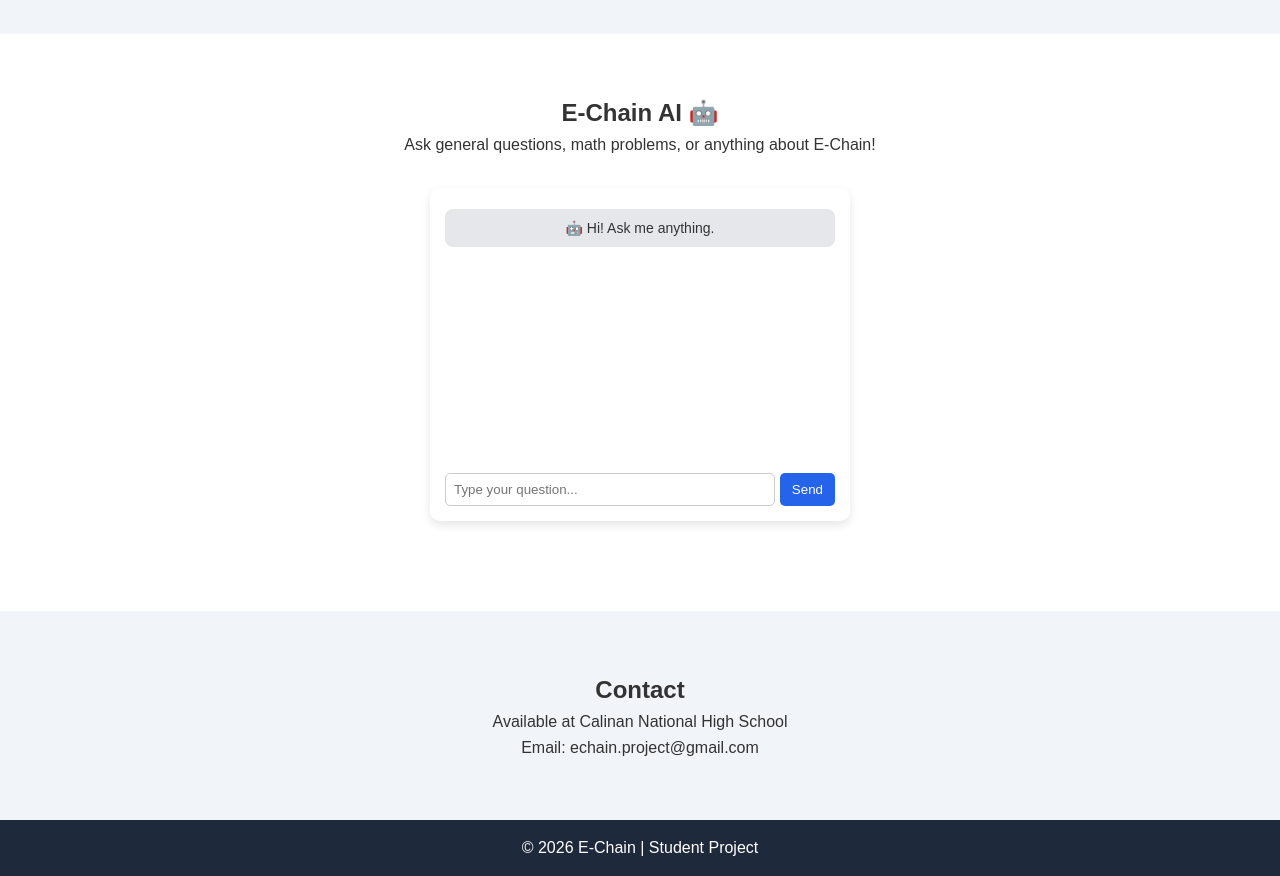
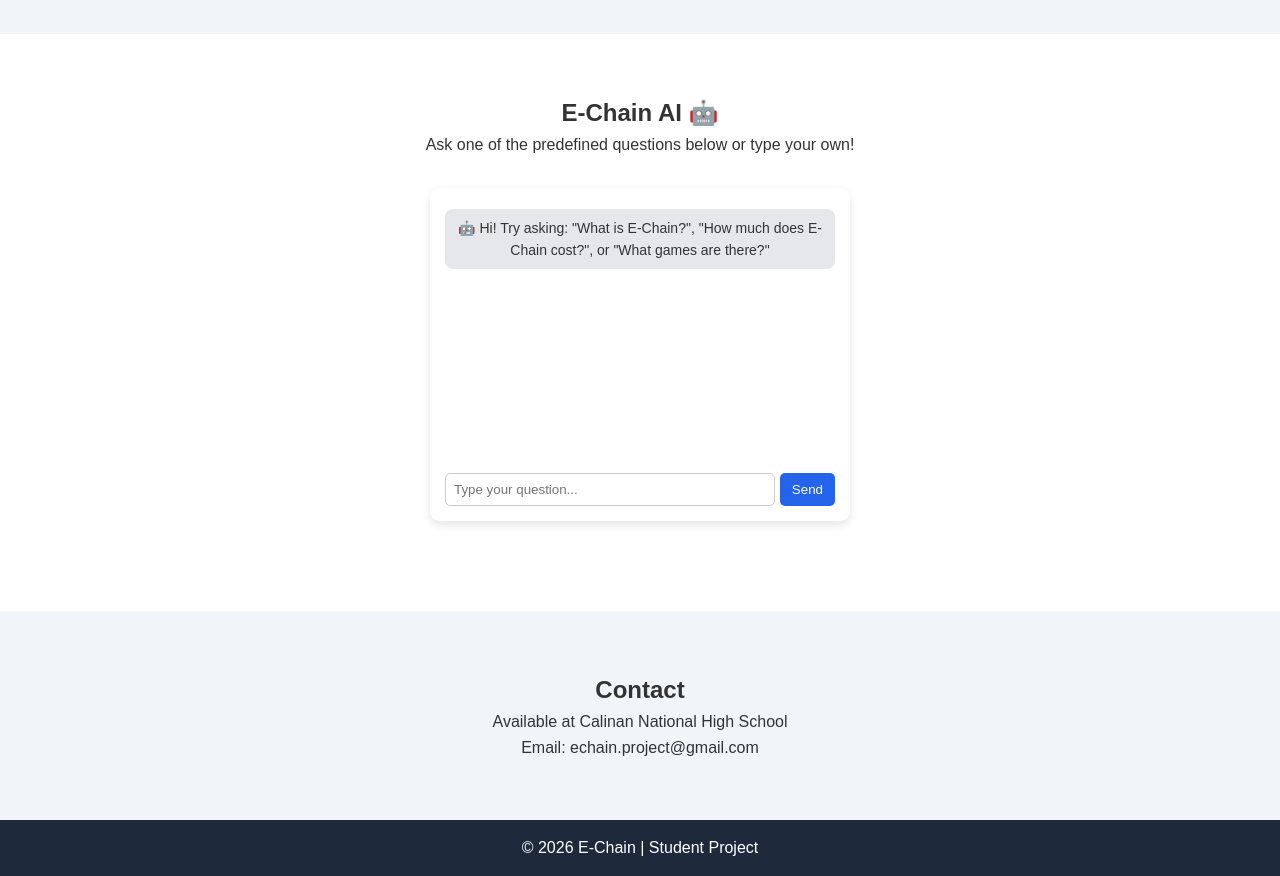
Before and after one commit to abenojaharold12-sketch/e-chain-1, a website: page index.html in a window 1280 px wide. Shown: the part 1180-2056 px from the top of the page. Drawn offline with Linux system fonts and the light colour scheme.

Commit message:
Update index.html

```diff
--- a/index.html
+++ b/index.html
@@ -71,14 +71,14 @@
     </div>
   </section>
 
-  <!-- AI CHATBOT -->
+  <!-- OFFLINE AI CHATBOT -->
   <section id="ai" class="section">
-    <h2>E-Chain AI 🤖 <span id="ai-mode-badge" style="color: red; font-weight: bold;"></span></h2>
-    <p>Ask general questions, math problems, or anything about E-Chain!</p>
+    <h2>E-Chain AI 🤖</h2>
+    <p>Ask one of the predefined questions below or type your own!</p>
 
     <div class="chatbox">
       <div id="chat-log" class="chat-log">
-        <div class="bot">🤖 Hi! Ask me anything.</div>
+        <div class="bot">🤖 Hi! Try asking: "What is E-Chain?", "How much does E-Chain cost?", or "What games are there?"</div>
       </div>
       <div class="chat-input">
         <input type="text" id="user-input" placeholder="Type your question..." />
```
